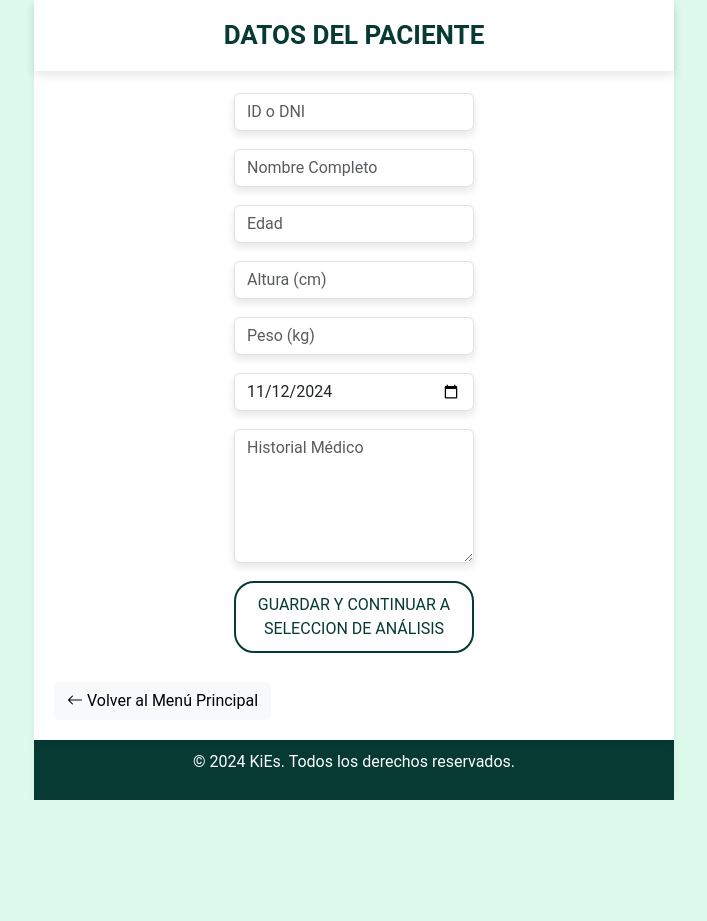
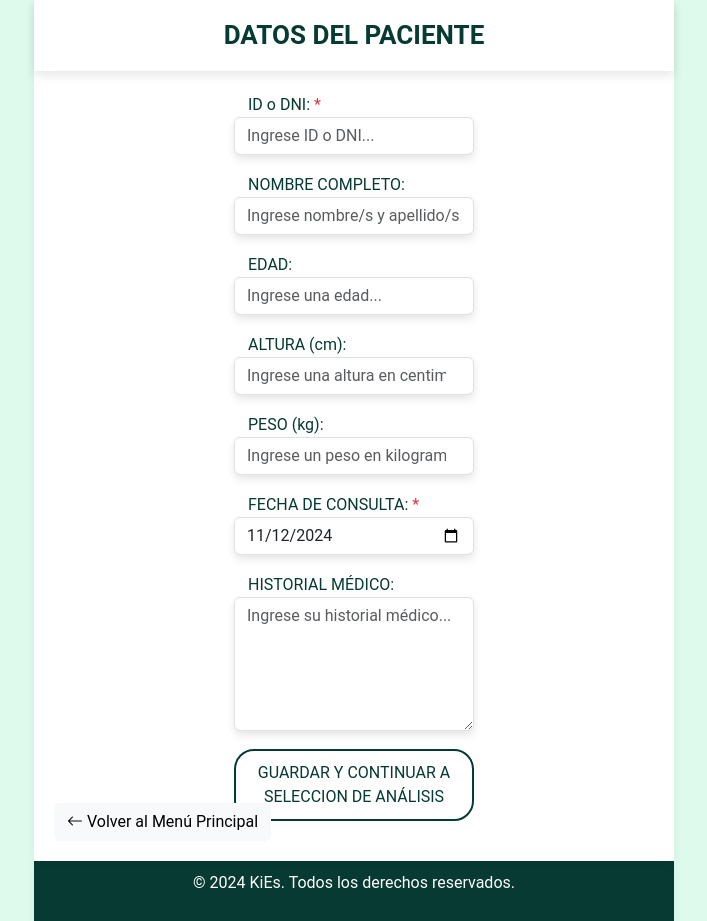
Before and after one commit to Florencia-coder/KiEs, a Flask app: page /data_entry in a window 1280 px wide. Shown: the whole page, without its empty margins (286-993 px from the left). Before the commit the page ends 800 px from the top, so only its background shows below. Run offline with Flask 3, Linux system fonts and the light colour scheme; some libraries are stand-ins or nearby versions.

Commit message:
update inputs in data_entry

```diff
--- a/app/static/css/data_entry.css
+++ b/app/static/css/data_entry.css
@@ -63,6 +63,15 @@
   align-items: center;
 }
 
+.container-input{
+  width: 100%;
+  display: flex;
+  flex-direction: column;
+}
+.container-input label{
+  align-self: flex-start;
+  padding-left: 14px;
+}
 .form {
   padding-top: 22px;
   width: 100%;
@@ -87,8 +96,8 @@
 
 .input-custom {
   width: 100%; /* Todos los inputs ocuparán el 100% del ancho disponible */
-  max-width: 500px; /* Puedes ajustar este valor para limitar el tamaño máximo */
   box-shadow: 0px 4px 8px rgba(0, 0, 0, 0.1);
+  align-self: self-start;
 }
 
 .input-custom:focus {
@@ -172,7 +181,7 @@
     gap: 8px;
   }
 
-  .input-custom {
+  .input-custom, label {
     font-size: 10px;
   }
 
--- a/app/templates/data_entry.html
+++ b/app/templates/data_entry.html
@@ -27,56 +27,72 @@
         <h1 class="text-center">DATOS DEL PACIENTE</h1>
       </header>
       <form action="{{ url_for('data_entry') }}" method="POST" class="form">
+        <div class="container-input">
+          <label for="dni">ID o DNI: <span class="text-danger">*</span></label>
           <input
             type="text"
             id="dni"
             name="dni"
             required
             class="form-control input-custom"
-          placeholder="ID o DNI"
+            placeholder="Ingrese ID o DNI..."
             pattern="\d{7,10}"
             title="El DNI debe contener entre 7 y 10 dígitos."
           />
+        </div>
+        <div class="container-input">
+        <label for="name">NOMBRE COMPLETO: </label>
         <input
           type="text"
           id="name"
           name="name"
           class="form-control input-custom"
-          placeholder="Nombre Completo"
+          placeholder="Ingrese nombre/s y apellido/s..."
           pattern="[a-zA-ZáéíóúÁÉÍÓÚñÑ\s]+"
           title="El nombre solo debe contener letras y espacios."
         />
+      </div>
+      <div class="container-input">
+        <label for="age">EDAD: </label>
         <input
           type="number"
           id="age"
           name="age"
           class="form-control input-custom"
-          placeholder="Edad"
+          placeholder="Ingrese una edad..."
           min="0"
           max="120"
           title="La edad debe estar entre 0 y 120 años."
         />
+      </div>
+      <div class="container-input">
+        <label for="height">ALTURA (cm):</label>
         <input
           type="number"
           id="height"
           name="height"
-          required
           class="form-control input-custom"
-          placeholder="Altura (cm)"
+          placeholder="Ingrese una altura en centimetros..."
           min="50"
           max="250"
           title="La altura debe estar entre 50 cm y 250 cm."
         />
+      </div>
+      <div class="container-input">
+        <label for="weight">PESO (kg):</label>
         <input
           type="number"
           id="weight"
           name="weight"
           class="form-control input-custom"
-          placeholder="Peso (kg)"
+          placeholder="Ingrese un peso en kilogramos ..."
           min="1"
           max="300"
           title="El peso debe estar entre 1 kg y 300 kg."
         />
+      </div>
+      <div class="container-input">
+        <label for="consultaDate">FECHA DE CONSULTA: <span class="text-danger">*</span></label>
         <input
           type="date"
           id="consultaDate"
@@ -84,13 +100,17 @@
           required
           class="form-control input-custom"
         />
+      </div>
+      <div class="container-input">
+        <label for="historial">HISTORIAL MÉDICO: </label>
         <textarea
           id="historial"
           name="historial"
           class="form-control input-custom"
-          placeholder="Historial Médico"
+          placeholder="Ingrese su historial médico..."
           rows="5"
         ></textarea>
+      </div>
         <button type="submit" class="button btn-custom">
           GUARDAR Y CONTINUAR A SELECCION DE ANÁLISIS
         </button>
@@ -107,11 +127,12 @@
 
     <!-- Script para establecer la fecha de consulta automáticamente -->
     <script>
+      const consultaDate = document.getElementById("consultaDate");
       document.addEventListener("DOMContentLoaded", function () {
         // Obtiene la fecha actual
         var today = new Date().toISOString().split("T")[0];
         // Establece el valor del campo fecha de consulta al valor actual
-        document.getElementById("consultaDate").value = today;
+        consultaDate.value = today;
       });
     </script>
 
```
Lines whose indentation alone changed are shown as unchanged.
